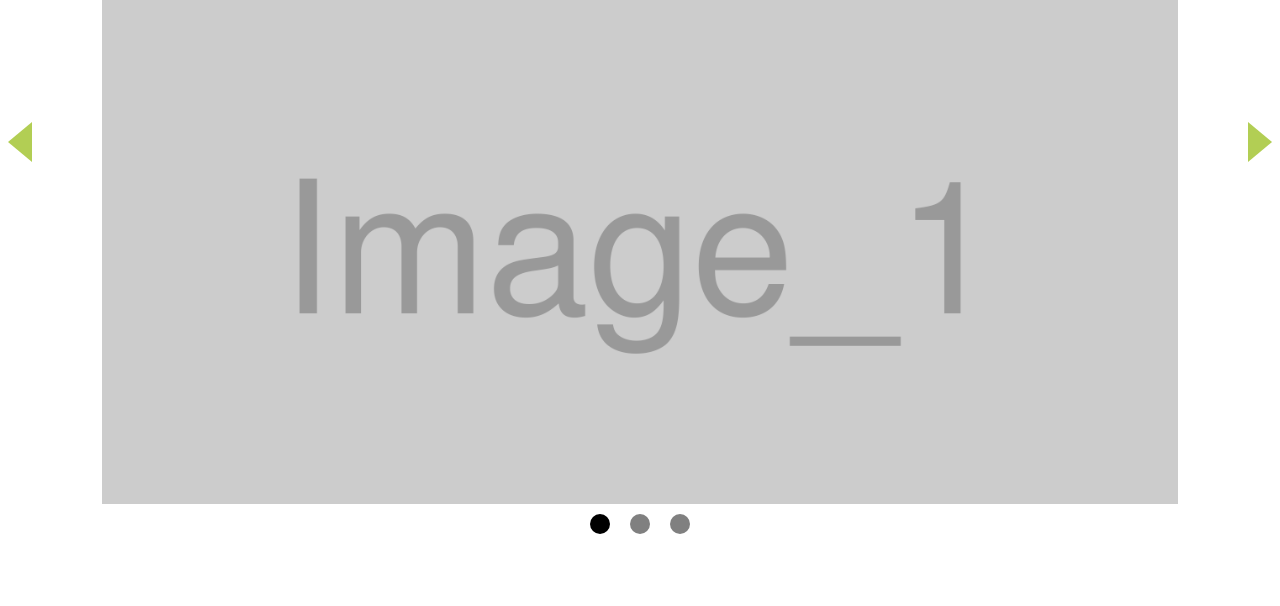
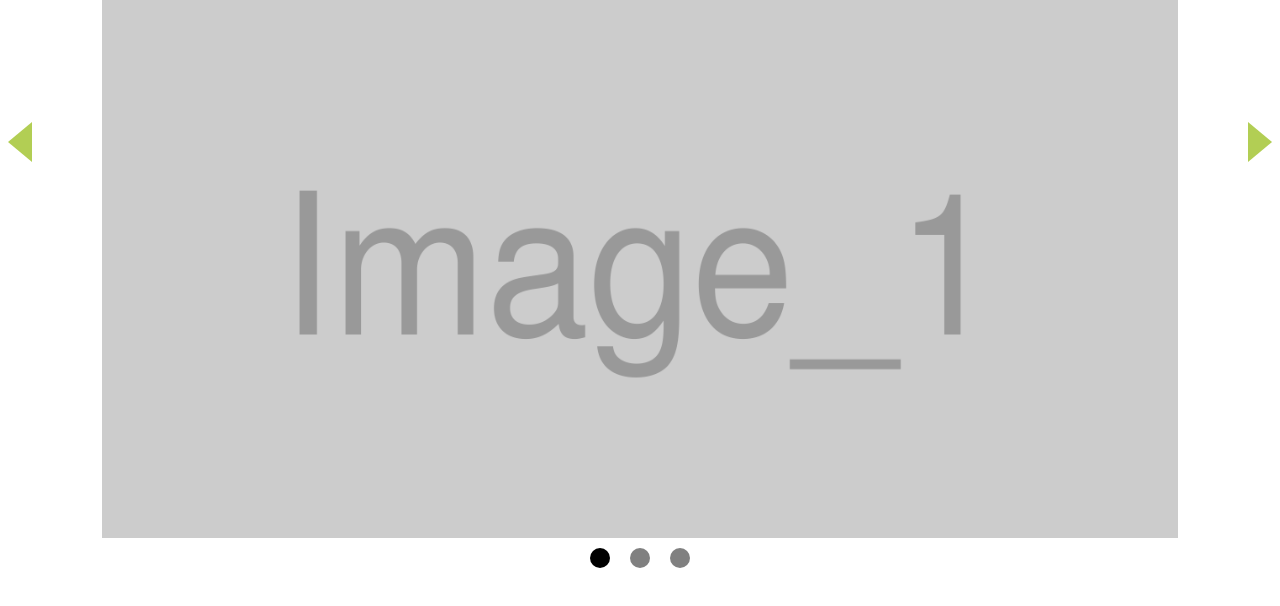
Before and after one commit to horiyasu17/angular_carousel, a plain HTML site: page index.html in a window 1280 px wide. Drawn offline with nearby package versions, Linux system fonts and the light colour scheme.

Commit message:
repair slide object

```diff
--- a/css/style.css
+++ b/css/style.css
@@ -26,11 +26,9 @@
     overflow: hidden;
 }
 #carouselArea .imageArea li {
+    position: absolute;
     width: 100%;
-    position: relative;
-    left: 0;
-    top: 0;
-    z-index: 5;
+    height: 100%;
 }
 
 #carouselArea .navigationPoint {
--- a/js/imageCarousel.js
+++ b/js/imageCarousel.js
@@ -10,7 +10,7 @@ directive('imageSlider', function() {
         template:
             '<div class="viewArea">'
             + '<ul class="imageArea marginCentering">'
-            + '<li ng-repeat="img in imageList" ng-if="$index == currentIndex" ng-class="{active: $index == currentIndex}" slide-item item-index="{{$index}}"><a><img ng-src="{{img.src}}"></a></li>'
+            + '<li ng-repeat="img in imageList" ng-class="{active: $index == currentIndex}" slide-item item-index="{{$index}}"><a><img ng-src="{{img.src}}"></a></li>'
             + '</ul>'
             + '<div ng-click="movePrev()" class="leftArrow arrowButton"></div>'
             + '<div ng-click="moveNext()" class="rightArrow arrowButton"></div>'
@@ -21,14 +21,17 @@ directive('imageSlider', function() {
         },
         controller: function($scope) {
             var $imageArea = $('.imageArea');
-            var areaSize = $imageArea.width();
+            var $imageElem = $('.imageArea li');
+            var $image = $('.imageArea li img');
+            var imageWidth = $imageArea.width();
+            var imageHeight = imageWidth / 2;
 
             $scope.currentIndex = 0;
             $scope.totalImageCount = $scope.imageList.length;
 
             //画像サイズ取得
             this.getAreaSize = function() {
-                return areaSize;
+                return {'width': imageWidth, 'height': imageHeight};
             };
 
             //次の画像を表示
@@ -58,10 +61,22 @@ directive('slideItem', function() {
             itemIndex: '@'
         },
         link: function(scope, elem, attr, ctrl) {
+            var $imageArea = $('.imageArea');
             var $elem = $(elem[0]);
-            var areaSize = ctrl.getAreaSize();
+            var imageSizeObject = ctrl.getAreaSize();
 
-            $elem.find('img').attr('width', areaSize);
+            $imageArea.css({
+                'height': imageSizeObject.height
+            });
+
+            $elem.find('img').css({
+                'width': imageSizeObject.width,
+                'height': imageSizeObject.height
+            });
+
+            $elem.css({
+                'left': imageSizeObject.width * scope.itemIndex
+            });
         }
     }
 }).
```
